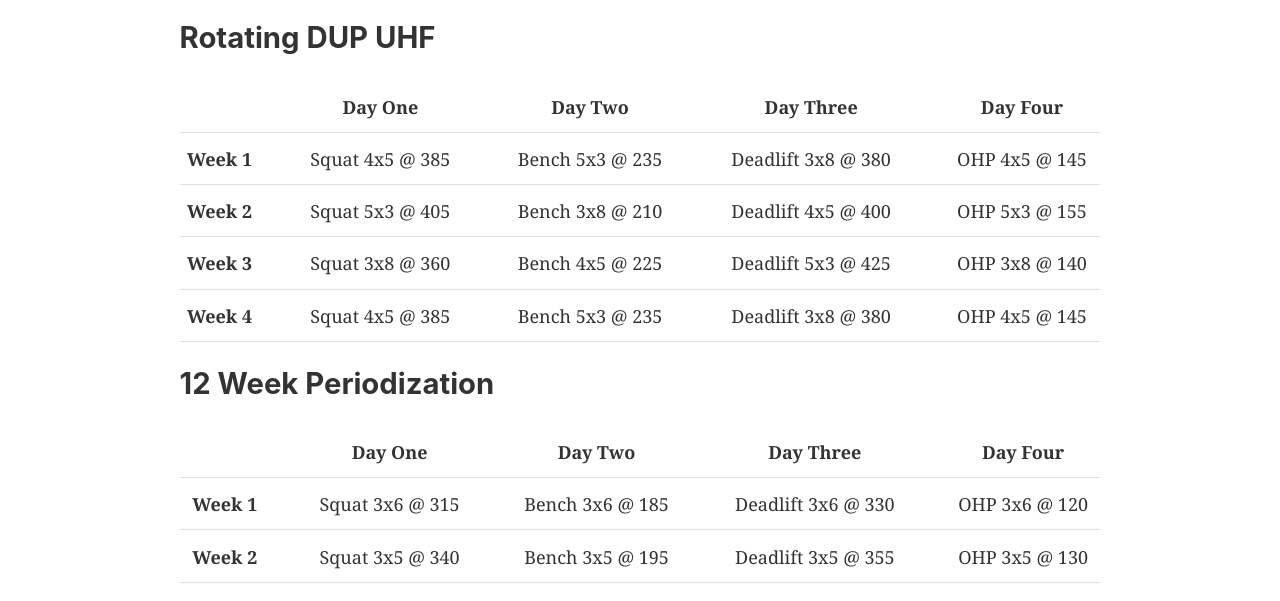
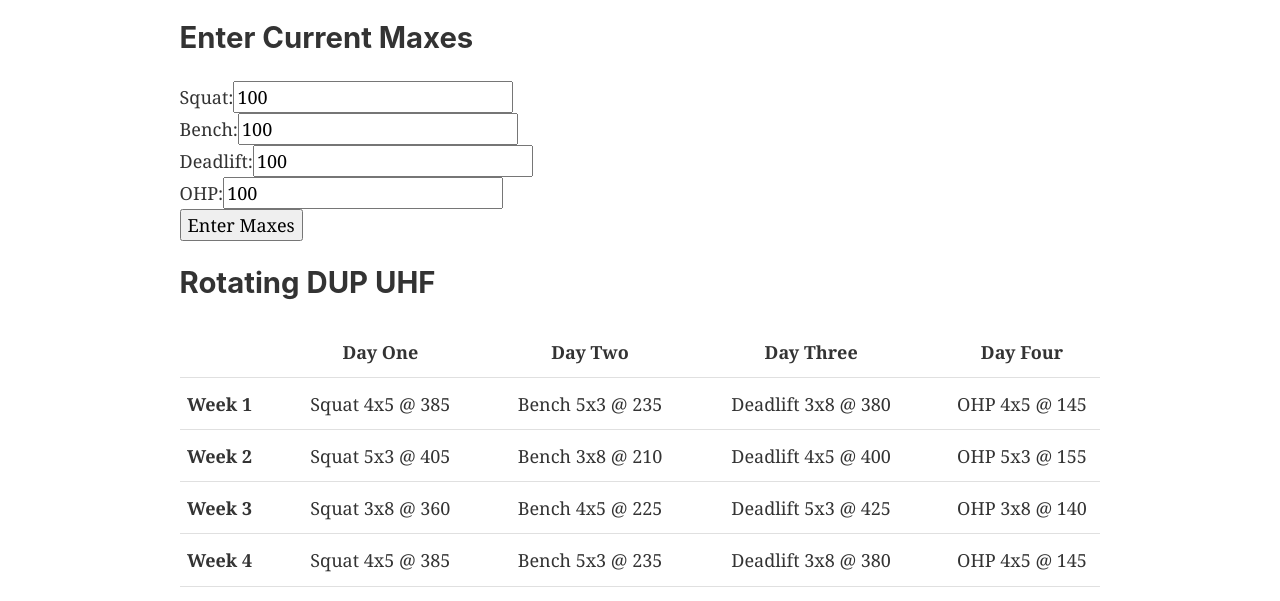
Before and after one commit to regulated/Strength-Sheets, a Gatsby site: page /calander-view in a window 1280 px wide. Shown: the part 171-772 px from the top of the page. Built offline with nearby package versions, Linux system fonts and the light colour scheme; Gatsby itself is replaced by a stand-in of ours.

Commit message:
form added but not functional

```diff
--- a/src/components/maxes-form.js
+++ b/src/components/maxes-form.js
@@ -1,28 +1,83 @@
 import React from 'React'
-import SetMaxes from "../components/set-maxes"
-//import {days, weeks, dupWeeks, dup, count} from "../components/objects"
+import { useStaticQuery, graphql } from "gatsby"
+import GetMaxes from "../components/get-maxes"
 
 
 const MaxesForm = () => {
+
+  const data = useStaticQuery(graphql`
+    query {
+      allDaysJson {
+        edges {
+          node {
+            T1
+            T1max
+            day
+          }
+        }
+      }
+      allWeeksJson {
+        edges {
+          node {
+            T1perc
+            T1reps
+            week
+          }
+        }
+      }
+      allDupWeeksJson {
+        edges {
+          node {
+            week
+          }
+        }
+      }
+      allDupJson {
+        edges {
+          node {
+            perc
+            reps
+          }
+        }
+      }
+    }
+  `)
+
+
+  const EnterData = () => {
+      alert(`Max Entered!
+              Squat: ${inputs.Squat},
+              Bench: ${inputs.Bench},
+              Deadlift: ${inputs.Deadlift},
+              OHP: ${inputs.OHP}
+      `)
+      data.allDaysJson.edges[0].node.T1max = inputs.Squat
+      data.allDaysJson.edges[1].node.T1max = inputs.Bench
+      data.allDaysJson.edges[2].node.T1max = inputs.Deadlift
+      data.allDaysJson.edges[3].node.T1max = inputs.OHP
+  }
+
+  const {inputs, handleInputChange, handleSubmit} = GetMaxes({Squat: 100,Bench: 100,Deadlift: 100,OHP: 100,}, EnterData)
+
   return(
     <div class="container">
       <h2>Enter Current Maxes</h2>
-        <form onSubmit={SetMaxes.handleSubmit}>
+        <form onSubmit={handleSubmit}>
           <div>
             <label>Squat:</label>
-            <input type="number" name="Squat" value={SetMaxes.inputs.Squat} onChange={SetMaxes.handleInputChange} required/>
+            <input type="number" name="Squat" value={inputs.Squat} onChange={handleInputChange} required/>
           </div>
           <div>
             <label>Bench:</label>
-            <input type="number" name="Bench" value={SetMaxes.inputs.Bench} onChange={SetMaxes.handleInputChange} required/>
+            <input type="number" name="Bench" value={inputs.Bench} onChange={handleInputChange} required/>
           </div>
           <div>
             <label>Deadlift:</label>
-            <input type="number" name="Deadlift" value={SetMaxes.inputs.Deadlift} onChange={SetMaxes.handleInputChange} required/>
+            <input type="number" name="Deadlift" value={inputs.Deadlift} onChange={handleInputChange} required/>
           </div>
           <div>
             <label>OHP:</label>
-            <input type="number" name="OHP" value={SetMaxes.inputs.OHP} onChange={SetMaxes.handleInputChange} required/>
+            <input type="number" name="OHP" value={inputs.OHP} onChange={handleInputChange} required/>
           </div>
           <button type="submit">Enter Maxes</button>
         </form>
--- a/src/pages/calander-view.js
+++ b/src/pages/calander-view.js
@@ -4,7 +4,6 @@ import { graphql } from "gatsby"
 
 import Layout from "../components/layout"
 import SEO from "../components/seo"
-//import { days, weeks, dupWeeks, dup, count } from  "../components/objects"
 import MaxesForm from "../components/maxes-form"
 import DupTable from "../components/dup-table"
 
@@ -18,9 +17,9 @@ const CalanderView = ({data}) => (
     <SEO title="Calander View" />
     <h1>Calander View</h1>
 
+    <MaxesForm/>
+
     <DupTable/>
-    {/*<MaxesForm/>
-    */}
 
     <div class="container">
       <h2>12 Week Periodization</h2>
```
